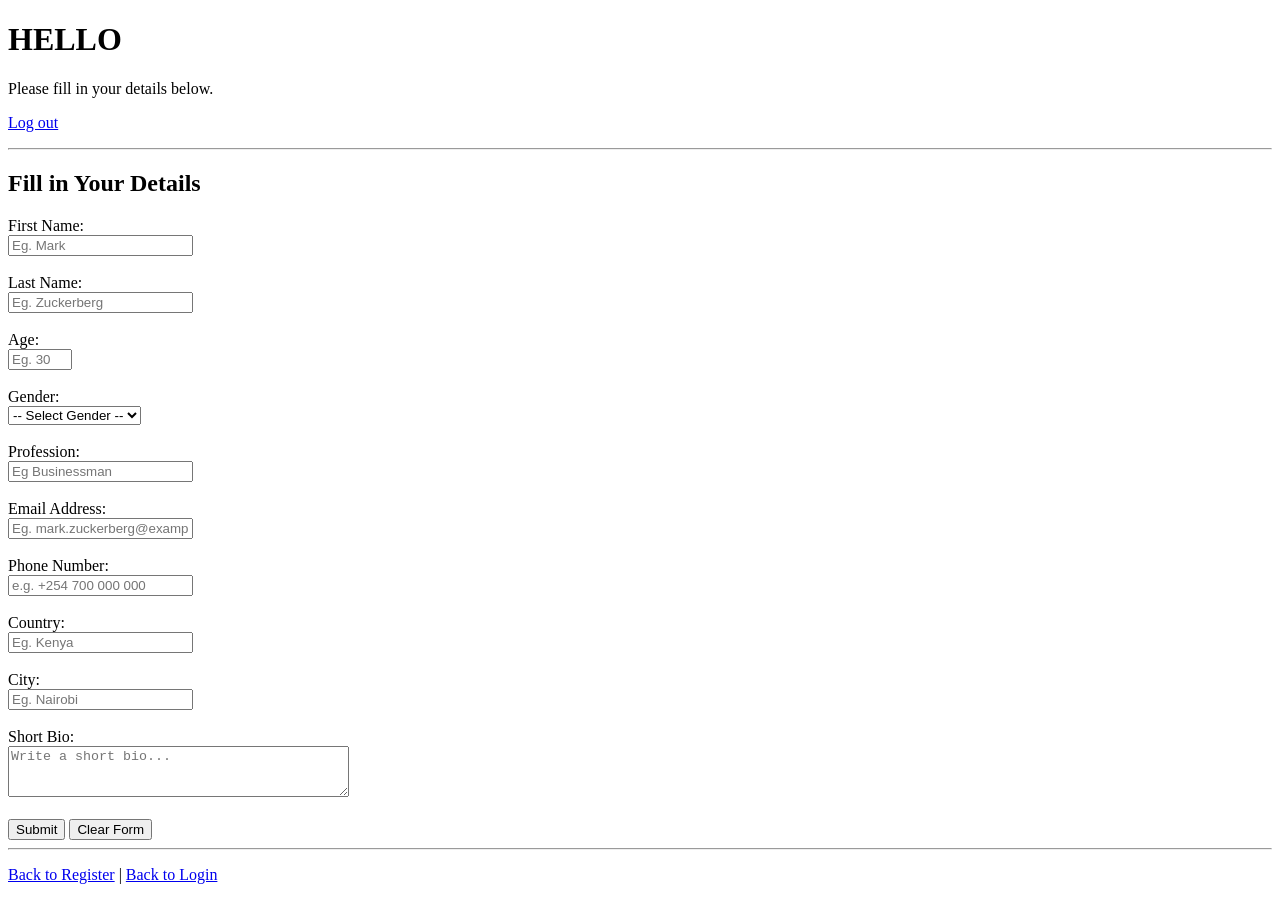
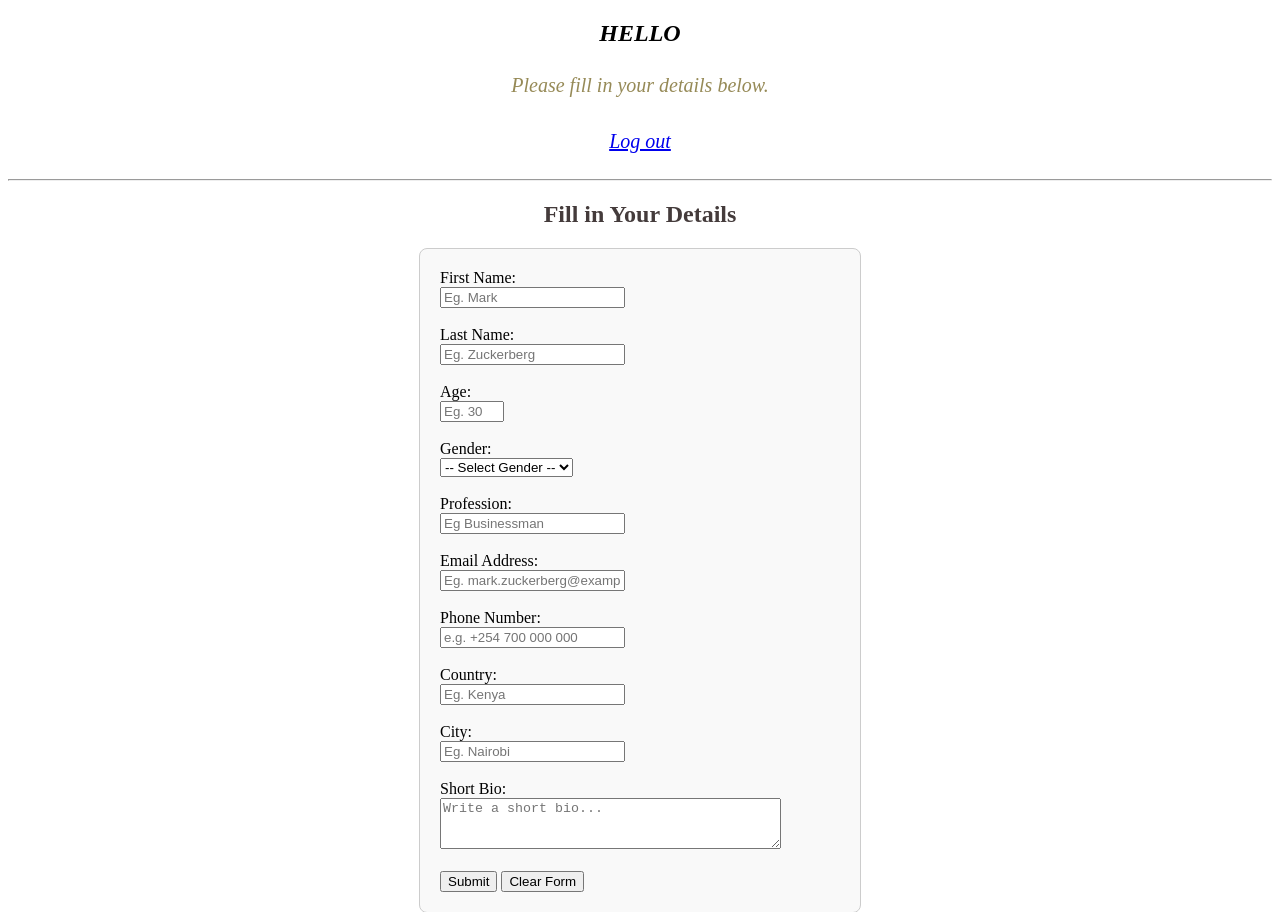
Before and after one commit to RowlandChazima/authentication, a plain HTML site: page dashboard.html in a window 1280 px wide. Shown: the top 912 px of the page. Drawn offline with Linux system fonts and the light colour scheme.

Commit message:
styling at work

```diff
--- a/dashboard.html
+++ b/dashboard.html
@@ -6,12 +6,44 @@
     <title>Dashboard</title>
   </head>
   <body>
+    <section id="dashboard">
+      <style>
+        h1 {
+          font-weight: 700;
+          font-style: oblique 30deg;
+          text-align: center;
+        }
+
+        p {
+          font-style: italic;
+          text-align: center;
+          line-height: 1.8;
+          color: rgb(150, 138, 87);
+          font-size: 20px;
+        }
+      </style>
       <h1>HELLO</h1>
       <p>Please fill in your details below.</p>
       <p><a href="login.html">Log out</a></p>
+    </section>
+    <hr />
+    <section id="details">
+      <style>
+        h2 {
+          font-weight: 600;
+          text-align: center;
+          color: #443b3b;
+        }
 
-    <hr />
-
+        form {
+          max-width: 400px;
+          margin: 0 auto;
+          padding: 20px;
+          border: 1px solid #ccc;
+          border-radius: 8px;
+          background-color: #f9f9f9;
+        }
+      </style>
       <h2>Fill in Your Details</h2>
 
       <form action="dashboard.html" method="get">
@@ -112,5 +144,6 @@
         <a href="register.html">Back to Register</a> |
         <a href="login.html">Back to Login</a>
       </p>
+    </section>
   </body>
 </html>
--- /dev/null
+++ b/style.css
@@ -0,0 +1,6 @@
+#hero h1 {
+  font-family: "Playfair Display", serif;
+  font-size: 48px;
+  color: aquamarine;
+  margin-bottom: 20px;
+}
```
Also changed, not shown: index.html (+15 -0 lines), login.html (+28 -2 lines), register.html (+28 -3 lines), photos/email.svg (added), photos/github.svg (added), photos/instagram.svg (added), photos/my logo.webp (added), photos/tiktok.svg (added). Lines whose indentation alone changed are shown as unchanged.
